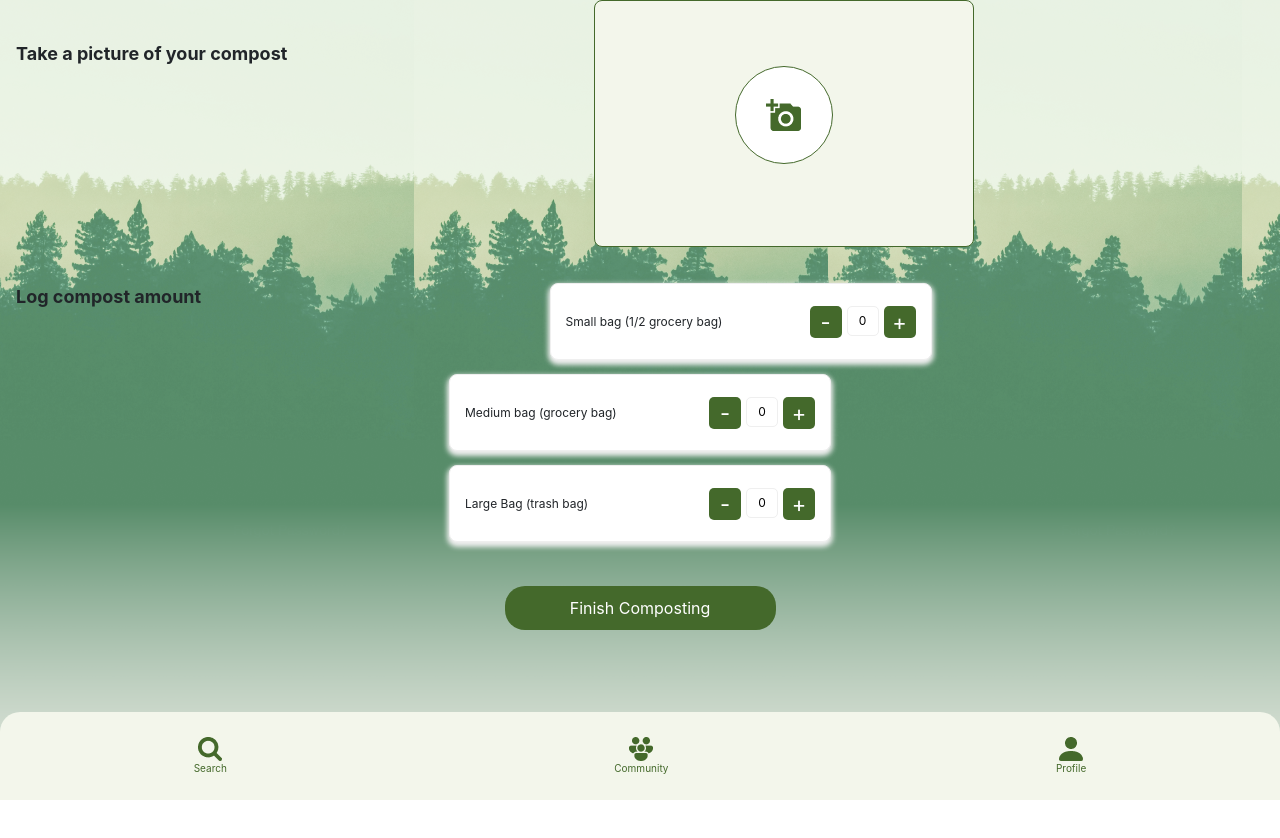
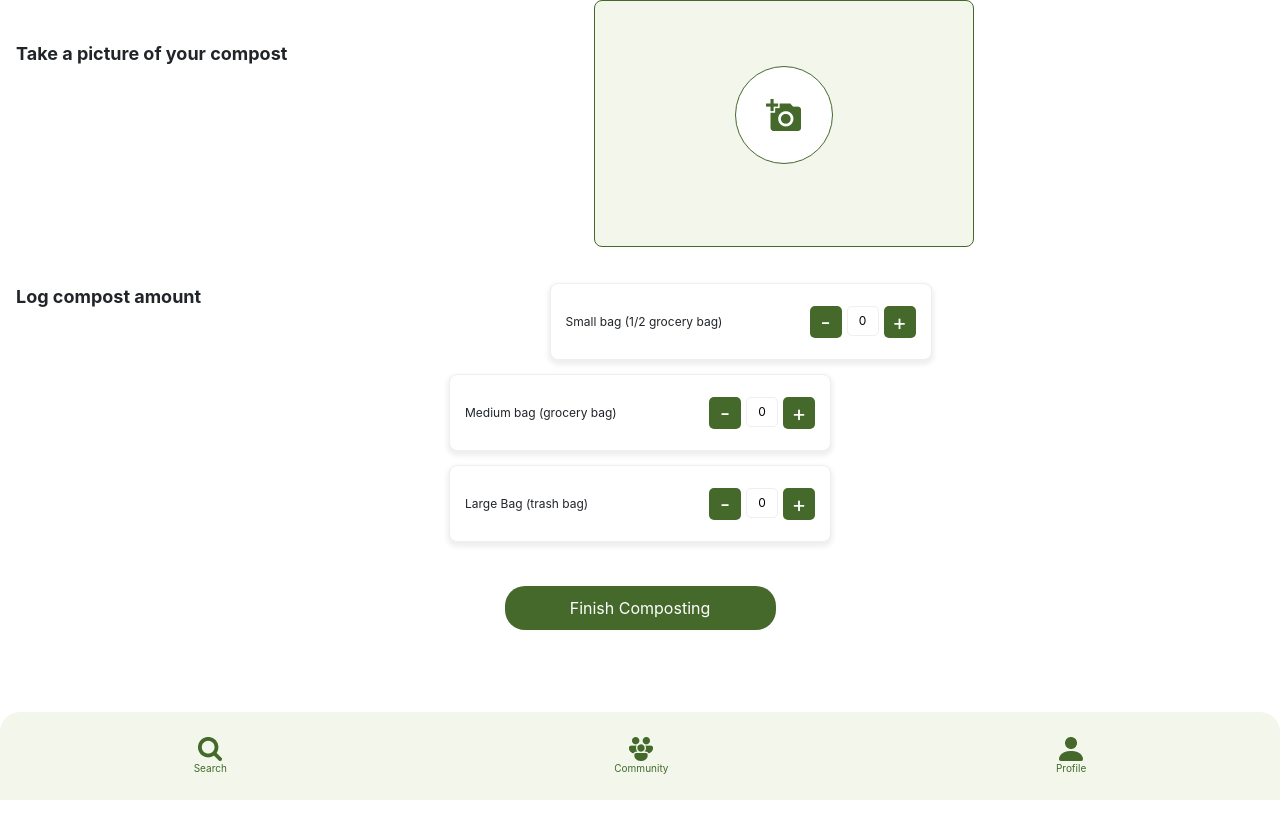
Before and after one commit to maikalangi/Compostr, a React (Create React App) app: page /contribute in a window 1280 px wide. Shown: the top 838 px of the page. Before the commit the page ends 800 px from the top, so only its background shows below. Built offline with nearby package versions, Linux system fonts and the light colour scheme; a web font is replaced by a local one.

Commit message:
added some navigation

```diff
--- a/src/components/NewLogin.jsx
+++ b/src/components/NewLogin.jsx
@@ -1,8 +1,11 @@
 import "../style/nLogin.css"
+import { useNavigate } from "react-router"
+
 
 const NewLogin = ({setNavBool}) =>{
     setNavBool(false)
-    console.log()
+    const navigate = useNavigate()
+
     return (
         <div className="nLogin">
             <div className="loginBox">
@@ -15,7 +18,7 @@ const NewLogin = ({setNavBool}) =>{
                 <div className="logButt">Log in</div>
                 <div className="signButt">Sign up</div>
                 <div className="orLine">     OR</div>
-                <div className="socialSign">
+                <div className="socialSign" onClick={()=>navigate('/main')}>
                     <div className="fb"/>
                     <div className="tw"/>
                     <div className="ig"/>
--- a/src/style/calc.css
+++ b/src/style/calc.css
@@ -5,6 +5,10 @@ div{
 body{
     background-image: none;
     padding-top: 0px;
+}
+.CompostCalc{
+    background-color: #FFFFFF;
+    height:896px;
 }
 
 .CompPic{
```
